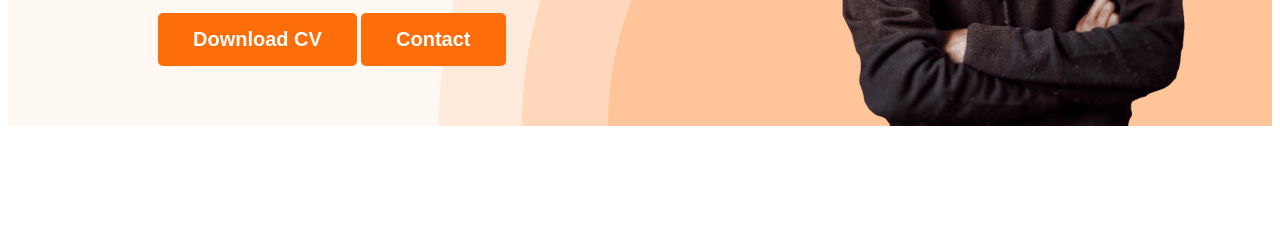
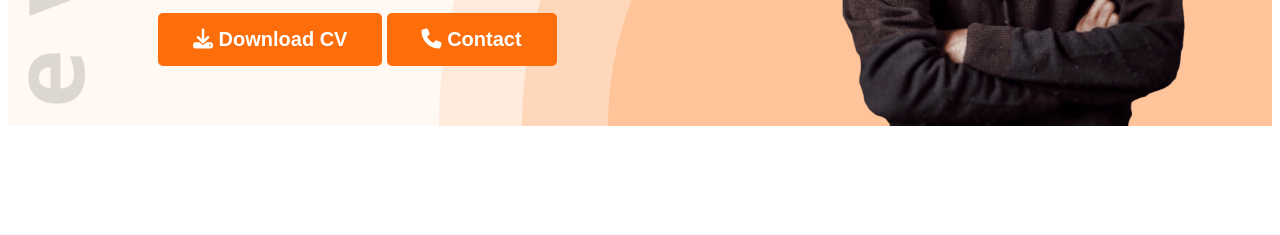
Before and after one commit to ad2sakib/webdeveloper-portfolio, a plain HTML site: page index.html in a window 1280 px wide. Shown: the part 565-800 px from the top of the page. Drawn offline with nearby package versions, Linux system fonts and the light colour scheme.

Commit message:
added font awsome icon

```diff
--- a/index.html
+++ b/index.html
@@ -10,6 +10,7 @@
     <link href="https://fonts.googleapis.com/css2?family=Open+Sans:ital,wght@0,700;0,800;1,400;1,700;1,800&display=swap"
         rel="stylesheet">
     <link rel="stylesheet" href="styles/portfolio.css">
+    <script src="https://kit.fontawesome.com/4faf82c44d.js" crossorigin="anonymous"></script>
 </head>
 
 <body>
@@ -29,8 +30,8 @@
                 <p class="banner-description">Shot what able cold new see hold.Friendly as an betrayed formerly he.
                     Morning because as to society
                     behaved moments.</p>
-                <button class="btn-primary">Download CV</button>
-                <button class="btn-primary">Contact</button>
+                <button class="btn-primary"><i class="fa-solid fa-download"></i> Download CV</button>
+                <button class="btn-primary"><i class="fa-solid fa-phone"></i> Contact</button>
             </div>
             <img class="profile-pic" src="images/SBmax.png" alt="">
         </div>
@@ -169,7 +170,7 @@
                 </div>
             </div>
             <div class="download-cv">
-                <button class="btn-primary">Download CV</button>
+                <button class="btn-primary"><i class="fa-solid fa-download"></i> Download CV</button>
             </div>
         </section>
     </main>
--- a/styles/portfolio.css
+++ b/styles/portfolio.css
@@ -53,9 +53,9 @@ nav a {
 /* Header related style */
 .header {
     background-color: #FFF8F3;
-    background-image: url("../images/header_bg.png");
+    background-image: url("../images/header_bg.png"), url('../images/developer.png');
     background-repeat: no-repeat;
-    background-position: bottom right;
+    background-position: bottom right, top left;
 
 }
 
```
